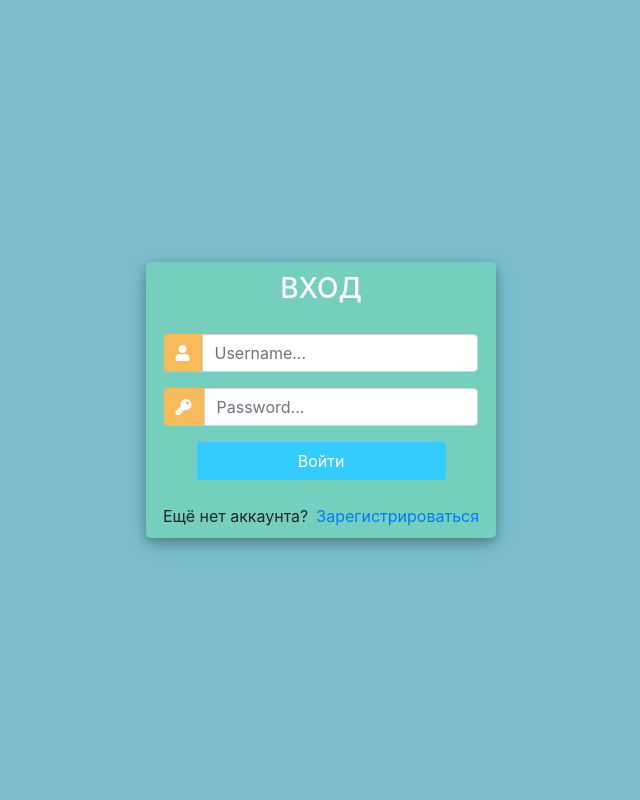
After one commit to coolcrazycool/music_transcription, a Django app: page /login/ in a window 1280 px wide. The commit adds this page. Shown: the whole page, without its empty margins (319-959 px from the left). Run offline with Django 3.2, Linux system fonts and the light colour scheme; parts of the project's set-up code (start-up, migrations or seed data) failed here and were passed over; some libraries are stand-ins or nearby versions.

Commit message:
Login Reg Logout add

```diff
--- a/hyper_music/urls.py
+++ b/hyper_music/urls.py
@@ -21,9 +21,13 @@ from django.conf import settings
 from music_api import views
 
 urlpatterns = [
+    path('register/', views.registerPage, name='register'),
+    path('login/', views.loginPage, name='login'),
+    path('logout/', views.logoutUser, name='logout'),
+
     path('admin/', admin.site.urls),
     path('upload/', views.upload, name='upload'),
-    path('', views.Home.as_view(), name='home')
+    path('', views.home, name='home')
 ]
 
 if settings.DEBUG:
--- a/music_api/views.py
+++ b/music_api/views.py
@@ -1,15 +1,67 @@
-from django.shortcuts import render
+from django.shortcuts import render, redirect
 from django.views.generic import TemplateView
+from django.contrib.auth.forms import UserCreationForm
+from django.core.files.storage import FileSystemStorage
+from django.contrib import messages
+from django.contrib.auth import authenticate, login, logout
+
+from django.contrib.auth.decorators import login_required
+
+# Own views are here
+from .forms import MelodyForm, CreateUserForm
 # from app_code.models import Melody, Notes
-
 from music_api.models import Melody
-from django.core.files.storage import FileSystemStorage
 
 
-class Home(TemplateView):
-    template_name = 'home.html'
+@login_required(login_url='login')
+def home(request):
+    return render(request, 'home.html')
 
 
+def registerPage(request):
+    if request.user.is_authenticated:
+        return redirect('home')
+    else:
+        form = CreateUserForm()
+        if request.method == 'POST':
+            form = CreateUserForm(request.POST)
+            if form.is_valid():
+                form.save()
+                user = form.cleaned_data.get('username')
+                messages.success(request, 'Account was created for ' + user)
+
+                return redirect('login')
+
+        context = {'form': form}
+        return render(request, 'accounts/register.html', context)
+
+
+def loginPage(request):
+    if request.user.is_authenticated:
+        return redirect('home')
+    else:
+        if request.method == 'POST':
+            username = request.POST.get('username')
+            password = request.POST.get('password')
+
+            user = authenticate(request, username=username, password=password)
+
+            if user is not None:
+                login(request, user)
+                return redirect('home')
+            else:
+                messages.info(request, 'Username OR password is incorrect')
+
+        context = {}
+        return render(request, 'accounts/login.html', context)
+
+
+def logoutUser(request):
+    logout(request)
+    return redirect('login')
+
+
+@login_required(login_url='login')
 def upload(request):
     if request.method == 'POST':
         uploaded_file = request.FILES['document']
--- /dev/null
+++ b/templates/accounts/login.html
@@ -0,0 +1,125 @@
+<!DOCTYPE html>
+<html>
+
+<head>
+	<title>Login</title>
+	<link rel="stylesheet" href="https://stackpath.bootstrapcdn.com/bootstrap/4.1.3/css/bootstrap.min.css" integrity="sha384-MCw98/SFnGE8fJT3GXwEOngsV7Zt27NXFoaoApmYm81iuXoPkFOJwJ8ERdknLPMO" crossorigin="anonymous">
+	<script src="https://ajax.googleapis.com/ajax/libs/jquery/3.3.1/jquery.min.js"></script>
+	<link rel="stylesheet" href="https://use.fontawesome.com/releases/v5.6.1/css/all.css" integrity="sha384-gfdkjb5BdAXd+lj+gudLWI+BXq4IuLW5IT+brZEZsLFm++aCMlF1V92rMkPaX4PP" crossorigin="anonymous">
+
+
+	<style>
+		body,
+		html {
+			margin: 0;
+			padding: 0;
+			height: 100%;
+			background: #7abecc !important;
+		}
+		.user_card {
+			width: 350px;
+			margin-top: auto;
+			margin-bottom: auto;
+			background: #74cfbf;
+			position: relative;
+			display: flex;
+			justify-content: center;
+			flex-direction: column;
+			padding: 10px;
+			box-shadow: 0 4px 8px 0 rgba(0, 0, 0, 0.2), 0 6px 20px 0 rgba(0, 0, 0, 0.19);
+			-webkit-box-shadow: 0 4px 8px 0 rgba(0, 0, 0, 0.2), 0 6px 20px 0 rgba(0, 0, 0, 0.19);
+			-moz-box-shadow: 0 4px 8px 0 rgba(0, 0, 0, 0.2), 0 6px 20px 0 rgba(0, 0, 0, 0.19);
+			border-radius: 5px;
+
+		}
+
+		.form_container {
+			margin-top: 20px;
+		}
+
+		#form-title{
+			color: #fff;
+
+		}
+
+		.login_btn {
+			width: 100%;
+			background: #33ccff !important;
+			color: white !important;
+		}
+		.login_btn:focus {
+			box-shadow: none !important;
+			outline: 0px !important;
+		}
+		.login_container {
+			padding: 0 2rem;
+		}
+		.input-group-text {
+			background: #f7ba5b !important;
+			color: white !important;
+			border: 0 !important;
+			border-radius: 0.25rem 0 0 0.25rem !important;
+		}
+		.input_user,
+		.input_pass:focus {
+			box-shadow: none !important;
+			outline: 0px !important;
+		}
+
+		#messages{
+			background-color: grey;
+			color: #fff;
+			padding: 10px;
+			margin-top: 10px;
+		}
+	</style>
+
+</head>
+<body>
+	<div class="container h-100">
+		<div class="d-flex justify-content-center h-100">
+			<div class="user_card">
+				<div class="d-flex justify-content-center">
+
+
+					<h3 id="form-title">ВХОД</h3>
+				</div>
+				<div class="d-flex justify-content-center form_container">
+					<form method="POST" action="">
+                        {% csrf_token %}
+						<div class="input-group mb-3">
+							<div class="input-group-append">
+								<span class="input-group-text"><i class="fas fa-user"></i></span>
+							</div>
+							<input type="text" name="username" placeholder="Username..." class="form-control">
+						</div>
+						<div class="input-group mb-2">
+							<div class="input-group-append">
+								<span class="input-group-text"><i class="fas fa-key"></i></span>
+							</div>
+								<input type="password" name="password" placeholder="Password..." class="form-control" >
+						</div>
+
+							<div class="d-flex justify-content-center mt-3 login_container">
+				 				<input class="btn login_btn" type="submit" value="Войти">
+				   			</div>
+					</form>
+
+				</div>
+
+                {% for message in messages %}
+                    <p id="messages">{{ message }}</p>
+                {% endfor %}
+
+				<div class="mt-4">
+					<div class="d-flex justify-content-center links">
+						Ещё нет аккаунта? <a href="{% url 'register' %}" class="ml-2">Зарегистрироваться</a>
+					</div>
+
+				</div>
+			</div>
+		</div>
+	</div>
+</body>
+
+</html>
```
Also changed, not shown: music_api/forms.py (added, +17 -0 lines), templates/accounts/register.html (added, +136 -0 lines), templates/base.html (+12 -1 lines), templates/home.html (+1 -6 lines).
